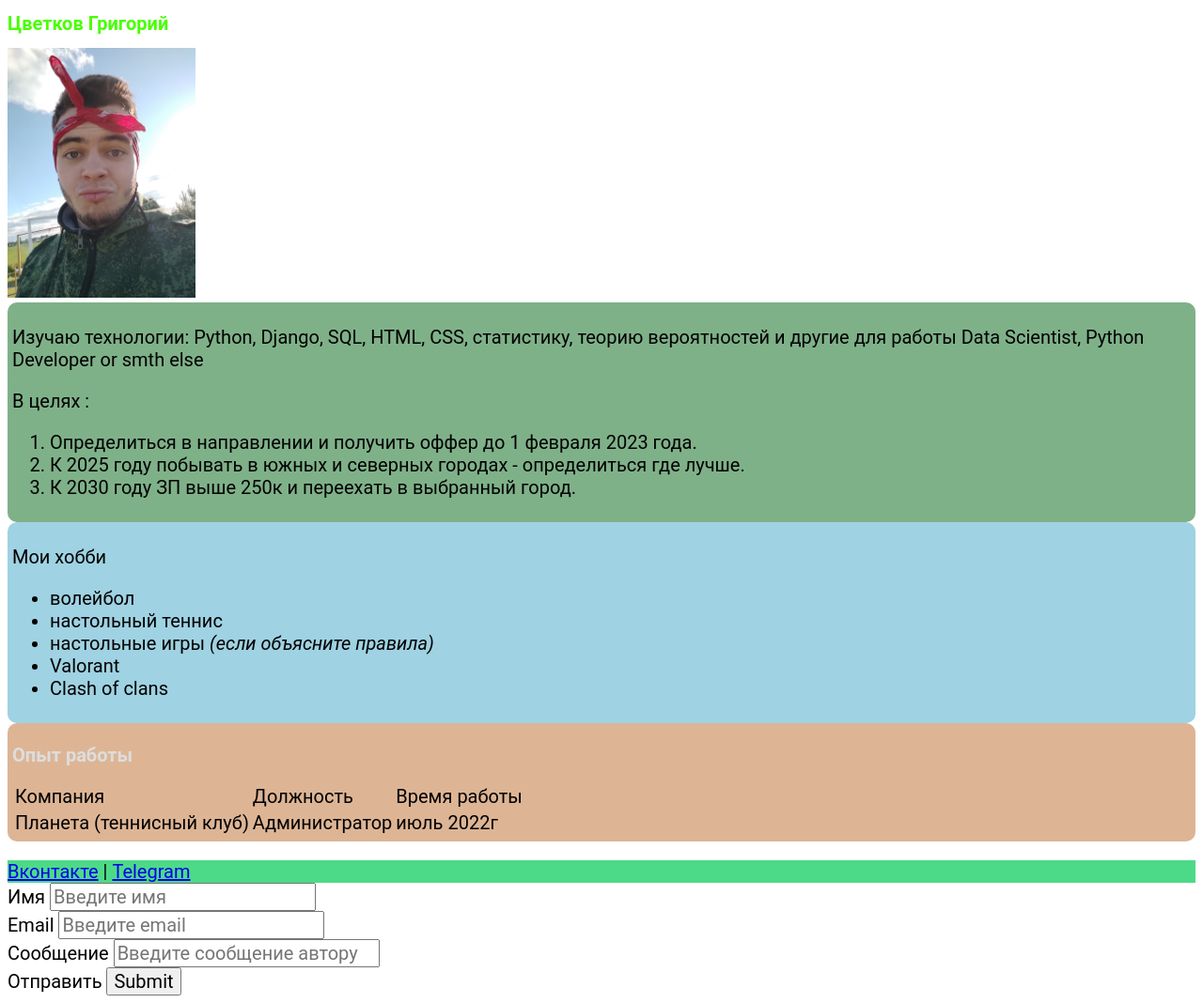
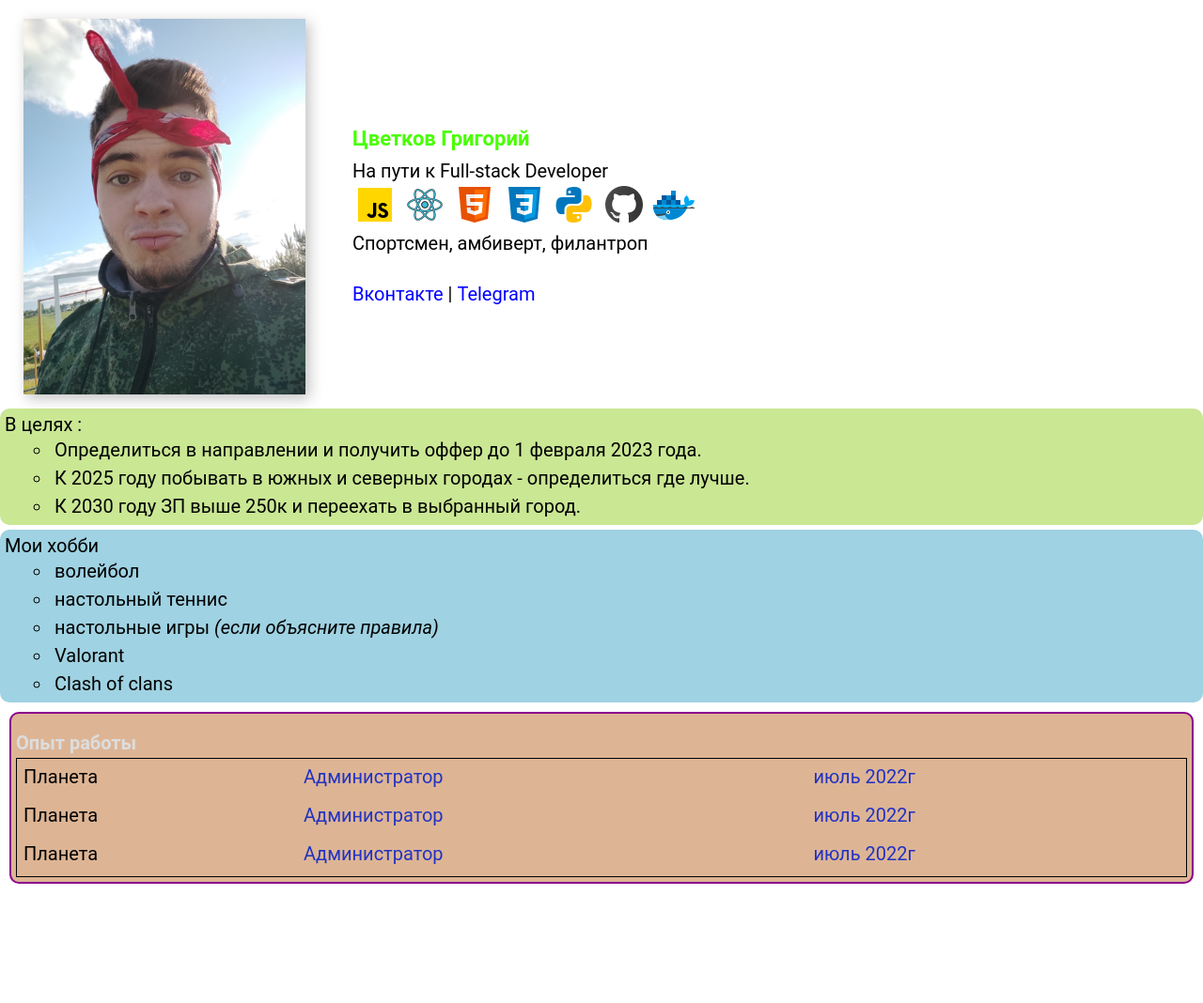
Before and after one commit to gri-tsv/frontend_practice, a plain HTML site: page index.html in a window 1280 px wide. Shown: the whole page at 94% size. After the commit the page ends 951 px from the top, so only its background shows below. Drawn offline with Linux system fonts and the light colour scheme.

Commit message:
add all files

```diff
--- a/index.html
+++ b/index.html
@@ -9,56 +9,87 @@
 
     <title>Resume</title>
     <link rel="stylesheet" href="selectors.css">
+
 </head>
 <body>
-    <h1>Цветков Григорий</h1>
-    <img src="avatar.png" width="200" alt="html">
-    <div class="card info">
-        <p>Изучаю технологии: Python, Django, SQL, HTML, CSS, статистику,
-                теорию вероятностей и другие для работы Data Scientist, Python Developer or smth else</p>
-            <p><a>В целях : </a>
-                <ol>
+    <div class="container">
+        <div class="info">
+            <img src="res/avatar.png" alt="меня нет" class="avatar">
+            <div class="info-text">
+                <h1 class="">Цветков Григорий</h1>
+                <div style="margin-top: 10px;">
+                    <p >На пути к Full-stack Developer</p>
+                    <!-- <img src="res/django.png" alt=""> -->
+                    <img src="res/javascript.png" class="" alt="">
+                    <!-- <img src="res/vue.png" alt=""> -->
+                    <img src="res/react.png" class="" alt="">
+                    <img src="res/html.png" class="" alt="">
+                    <img src="res/css.png" class="" alt="">
+                    <img src="res/python.png" class="" alt="">
+                    <img src="res/github.png" class="" alt="">
+                    <img src="res/docker.png" class="" alt="">
+                    <p  >Спортсмен, амбиверт, филантроп</p>
+                </div>
+                <div class="link">
+                    <a href="https://vk.com/gri_tsv" class="link" target="_blank">Вконтакте</a>
+                    <span>|</span>
+                    <a href="https://t.me/gri_tsv" class="link" target="_blank">Telegram</a>
+                </div>
+            </div>
+        </div>
+    </div>
+    <div class="card goal container">
+        <p>В целях : </p>
+        <ol class="list">
             <li>Определиться в направлении и получить оффер до 1 февраля 2023 года.</li>
             <li>К 2025 году побывать в южных и северных городах - определиться где лучше.</li>
             <li>К 2030 году ЗП выше 250к и переехать в выбранный город.</li>
         </ol>
-            </p>
     </div>
-    <div class="card hobby">
-        <p>Мои хобби
-        <ul>
+    <div class="card hobby container">Мои хобби
+        <ul class="list">
             <li>волейбол</li>
             <li>настольный теннис</li>
             <li>настольные игры <em>(если объясните правила)</em></li>
             <li>Valorant</li>
             <li>Clash of clans</li>
-        </ul></p>
+        </ul>
     </div>
 
-    <div class="card job-exp">
+    <div class="card job-exp box">
         <h2><strong>Опыт работы</strong></h2>
-        <table>
+        <table class="table">
+            <!-- <thead>
                 <tr>
-                <td>Компания</td>
-                <td>Должность</td>
-                <td>Время работы</td>
+                    <th>Компания</th>
+                    <th>Должность</th>
+                    <th>Время работы</th>
                 </tr>
+            </thead> -->
+            <tbody>
                 <tr>
-                <td>Планета (теннисный клуб)</td>
+                    <td>Планета</td>
                     <td>Администратор</td>
                     <td>июль 2022г</td>
                 </tr>
-
-        </table>
+                <tr>
+                    <td>Планета</td>
+                    <td>Администратор</td>
+                    <td>июль 2022г</td>
+                </tr>
+                <tr>
+                    <td>Планета</td>
+                    <td>Администратор</td>
+                    <td>июль 2022г</td>
+                </tr>
+            </tbody>
+        <table >
 
     </div>
-    <div class="bg-green">
-        <p></p>
-        <a href="https://vk.com/gri_tsv" target="_blank">Вконтакте</a>
-        <a>|</a>
-        <a href="https://t.me/gri_tsv" target="_blank">Telegram</a>
-    </div>
-    <div>
+
+
+
+        <!-- <div>
         <label for="text">Имя</label>
         <input type="text"  placeholder="Введите имя">
     </div>
@@ -73,7 +104,15 @@
     <div>
         <label for="submit">Отправить</label>
         <input type="submit" width="200" placeholder="Отправить форму">
-    </div>
+    </div> -->
+    <!-- 4 БЛОКА
+        <div class="blocks">
+        <div class="block"></div>
+        <div class="block"></div>
+        <div class="block"></div>
+        <div class="block"></div>
+    </div> -->
+
 
 
 
--- a/selectors.css
+++ b/selectors.css
@@ -1,17 +1,107 @@
-h1 {color: rgb(72, 255, 0); font: size 18px;}
-h2 {color: #dddddd; font: size 36px;}
-* { font-family: Roboto; font-size: 20px; }
+h1 {
+  color: rgb(72, 255, 0);
+  font-size: 22px;}
+h2 {
+  color: #dddddd;
+  font-size: 36px;}
+* {
+  font-family: Roboto;
+  font-size: 20px;
+  margin-left: 5px;
+  padding: 0;
+  margin: 0;
+
+}
+ a /*настройка ВСЕХ ссылок*/{
+  color: blue;
+  transition: all 0.2s;
+  text-decoration: none;}
+a:hover { font-size: 1.3rem;
+  color: rgb(218, 50, 21);
+  text-decoration: underline;}
+a:active{
+  color: blueviolet; }
+.container{
+  margin: auto;
+  max-width: 500;
+  padding: 5px 10px;
+
+}
+.btn {
+  border: none;
+  padding: 15px 20px;
+  background-color: rgb(44, 94, 202);
+  cursor: pointer;
+  border-radius: 10px;
+  font-family: inherit;
+  font-size: 18px;
+
+}
+.btn:hover {
+  color: darkorange;
+  opacity: 0.8;
+}
 .card {
   padding: 5px;
   border-radius: 10px;
+  margin-top: 5px;
+}
+/* @media (max-width: 1200px) { .avatar
+{display: block;
+text-align: center;}} */
+.info {
+  /* background-color: rgb(127, 177, 137); */
+  display: flex;
+  margin: 0;
+  padding: 5px 5px;
+
 
 }
-.info {
-  background-color: rgb(127, 177, 137)
-
+.info-text {
+  padding: 5px 15px 10px 50px;
+  margin-top: 120px;
 }
 .hobby {
   background-color: rgba(64, 166, 197, 0.5);
+
+}
+.goal {
+  background-color: rgba(150, 207, 42, 0.5);
+}
+.avatar {
+  box-shadow: 4px 4px 14px rgba(0, 0, 0, 0.25);
+  margin-top: 10px;
+  margin-left: 10px;
+  max-width: 300px;
+}
+.link {
+  margin-top: 30px;
+}
+.list {
+  list-style-type: circle;
+  padding-left: 50px;
+  padding: auto;
+
+}
+.table {
+  width: 100%;
+  border: black solid 1px;
+}
+.table td{
+  padding-bottom: 10px;
+
+}
+.table tr td {
+
+  padding-left: 5px;
+  padding-top: 5px;
+
+}
+.table td:nth-child(2), td:nth-child(3){
+  color: rgb(34, 50, 194);
+}
+.list li {
+  padding: 3px;
 }
 .job-exp {
   background-color: rgba(187, 109, 45, 0.5);
@@ -25,7 +115,29 @@ h2 {color: #dddddd; font: size 36px;}
 .bg-blue {
   background-color: rgba(37, 148, 223, 0.699);
 }
-/* word - основные теги
+.box {
+  margin: 10px;
+  border: 2px solid darkmagenta;
+  padding: 5px;
+}
+.blocks {
+  width: 100%;
+  margin-top: 10px;
+}
+.blocks .block{
+  width: 25%;
+  float: left;
+  background-color: rgb(191, 30, 206);
+  padding: 0px;
+  margin: 0px;
+
+  height: 30px;
+  border: 2px solid darkgray;
+  box-sizing: border-box;
+
+}
+/* HTML main tags
+  word - основные теги
   .word - классы
   #word - id
   могут быть составные - word, #word, .word {}
@@ -50,3 +162,14 @@ h2 {color: #dddddd; font: size 36px;}
   color : rgba(255,255,255,0.5);
 }
 */
+/* ОТСТУПЫ (с margin также)
+  padding-top: 10px;
+  padding-right: 20px
+  padding-bottom: 30px;
+  padding-left: 40px;
+  =
+  padding: 10px 20px 30px 40px;
+  /
+  padding: 10px 20px = padding-top: 10px; padding-bottom: 10px; padding-right: 20px padding-left: 20px;
+
+*/
```
Also changed, not shown: res/avatar.png (added), res/css.png (added), res/django.png (added), res/docker.png (added), res/github.png (added), res/html.png (added), res/javascript.png (added), res/python.png (added), res/react.png (added), res/vue.png (added). Lines whose indentation alone changed are shown as unchanged.
